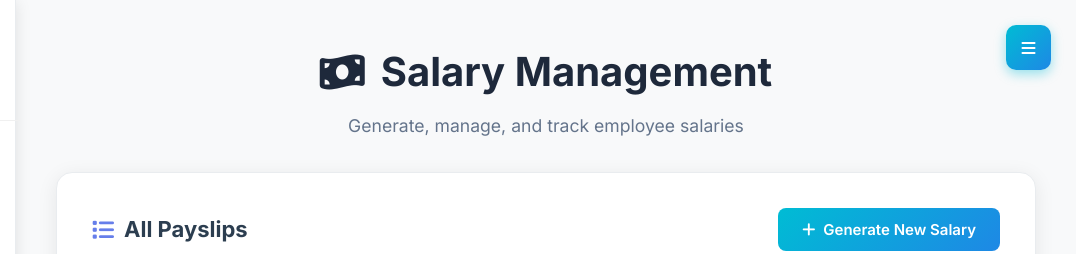
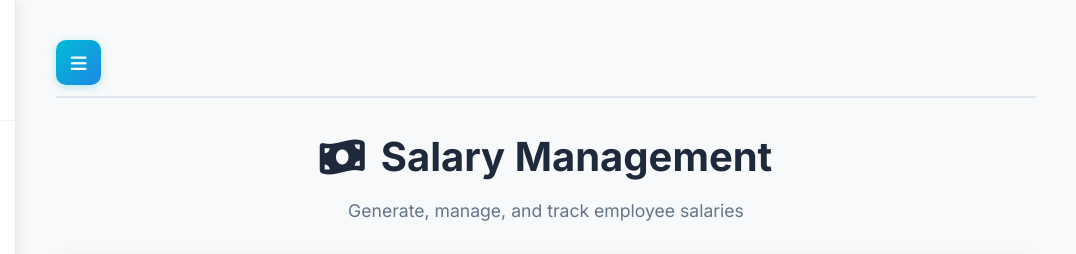
Before and after one commit to Mdraza78/CRM-Admin-Panel, a website: page src/SALARY/Salary.html in a window 1280 px wide. Shown: the top 254 px of the page, 204-1280 px from the left. Drawn offline with Linux system fonts and the light colour scheme; no server answers; sample sign-in values are in the browser's storage.

Commit message:
js fixed

```diff
--- a/src/SALARY/Salary.css
+++ b/src/SALARY/Salary.css
@@ -464,31 +464,37 @@ body {
 
 /* ===== MENU TOGGLE BUTTON - MOVED TO MAIN CONTENT ===== */
 .menu-toggle {
-    position: fixed;
-    top: 25px;
-    right: 25px;
+    background: linear-gradient(135deg, #00BCD4 0%, #1E88E5 100%);
+    border: none;
+    color: white;
     width: 45px;
     height: 45px;
-    background: linear-gradient(135deg, #00BCD4 0%, #1E88E5 100%);
-    border: none;
     border-radius: 10px;
-    color: white;
     display: flex;
     align-items: center;
     justify-content: center;
     cursor: pointer;
     transition: all 0.3s ease;
-    z-index: 1001;
+    font-size: 18px;
+    box-shadow: 0 2px 8px rgba(0, 188, 212, 0.3);
+    flex-shrink: 0;
+    margin-top: 0;
+}
+
+.menu-toggle:hover {
+    background: linear-gradient(135deg, #00a8c0 0%, #1976d2 100%);
+    color: white;
+    transform: translateY(-2px);
     box-shadow: 0 4px 12px rgba(0, 188, 212, 0.4);
 }
 
-.menu-toggle:hover {
-    transform: scale(1.05);
-    box-shadow: 0 6px 18px rgba(0, 188, 212, 0.5);
+.menu-toggle:active {
+    transform: translateY(0);
 }
 
-.menu-toggle:active {
-    transform: scale(0.95);
+/* Hide the old menu toggle style */
+.menu-toggle[style*="position: fixed"] {
+    display: none;
 }
 
 /* Sidebar collapsed state */
@@ -1131,6 +1137,21 @@ body {
         flex-direction: column;
     }
 
+    .dashboard-header {
+        flex-direction: column;
+        gap: 15px;
+        padding: 0 0 15px 0;
+    }
+
+    .menu-toggle {
+        align-self: flex-start;
+    }
+
+    .toggle-hr {
+        top: 50px;
+    }
+
+
     .header {
         width: 100%;
         height: auto;
@@ -1346,6 +1367,27 @@ body {
     white-space: nowrap;
 }
 
+.dashboard-header {
+    background: transparent;
+    padding: 0 0 20px 0;
+    margin-bottom: 20px;
+    display: flex;
+    align-items: center;
+    position: relative;
+}
+
+.toggle-hr {
+    position: absolute;
+    left: 0;
+    right: 0;
+    top: 56px;
+    height: 2px;
+    background: #e0e6ed;
+    border: none;
+    width: 100%;
+    margin: 0;
+}
+
 .salary-table tr:hover {
     background: #f8fafc;
 }
--- a/src/SALARY/Salary.html
+++ b/src/SALARY/Salary.html
@@ -127,9 +127,12 @@
 
         <!-- Main Content -->
         <main class="main-content">
-            <!-- Menu Toggle Button -->
-            <div class="menu-toggle" onclick="toggleSidebar()">
-                <i class="fas fa-bars"></i>
+            <!-- Menu Toggle Button with Horizontal Line - Updated like contacts page -->
+            <div class="dashboard-header">
+                <button class="menu-toggle" onclick="toggleSidebar()">
+                    <i class="fas fa-bars"></i>
+                </button>
+                <hr class="toggle-hr">
             </div>
 
             <!-- Salary List View -->
```
